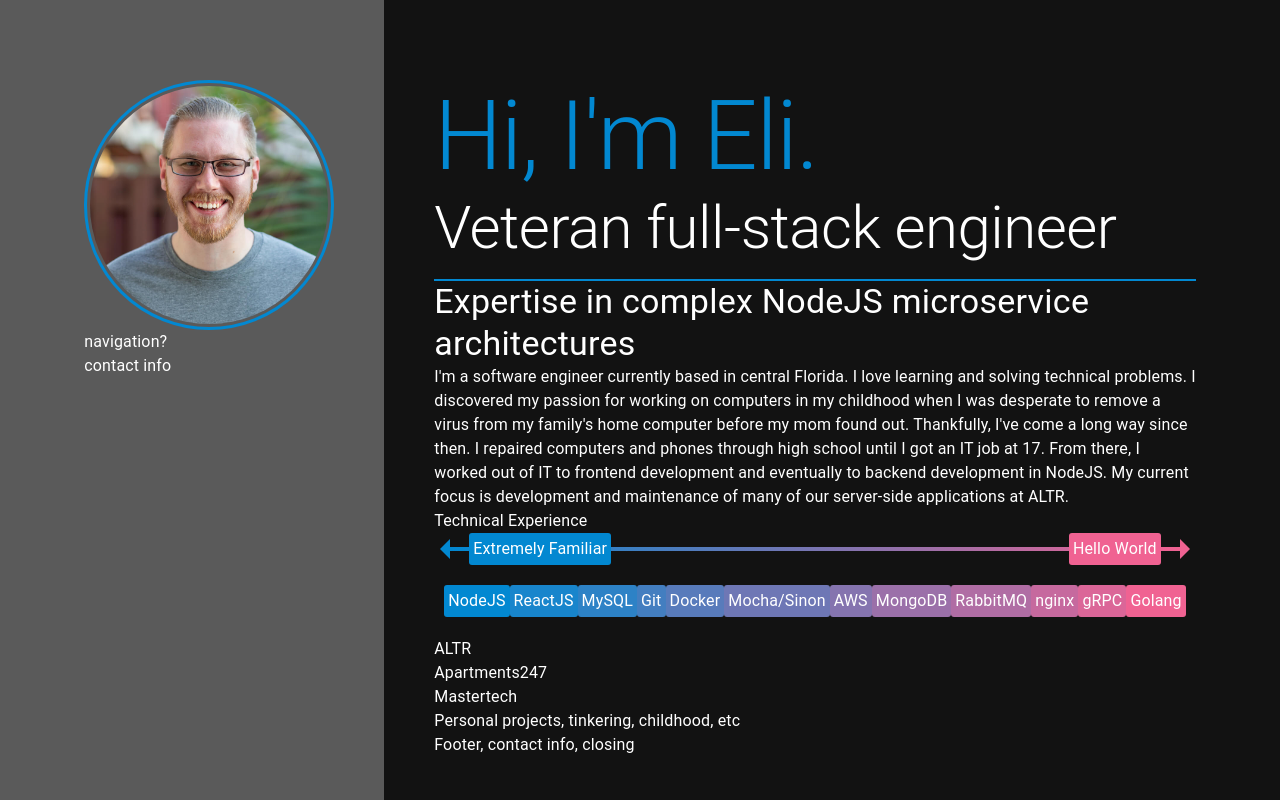
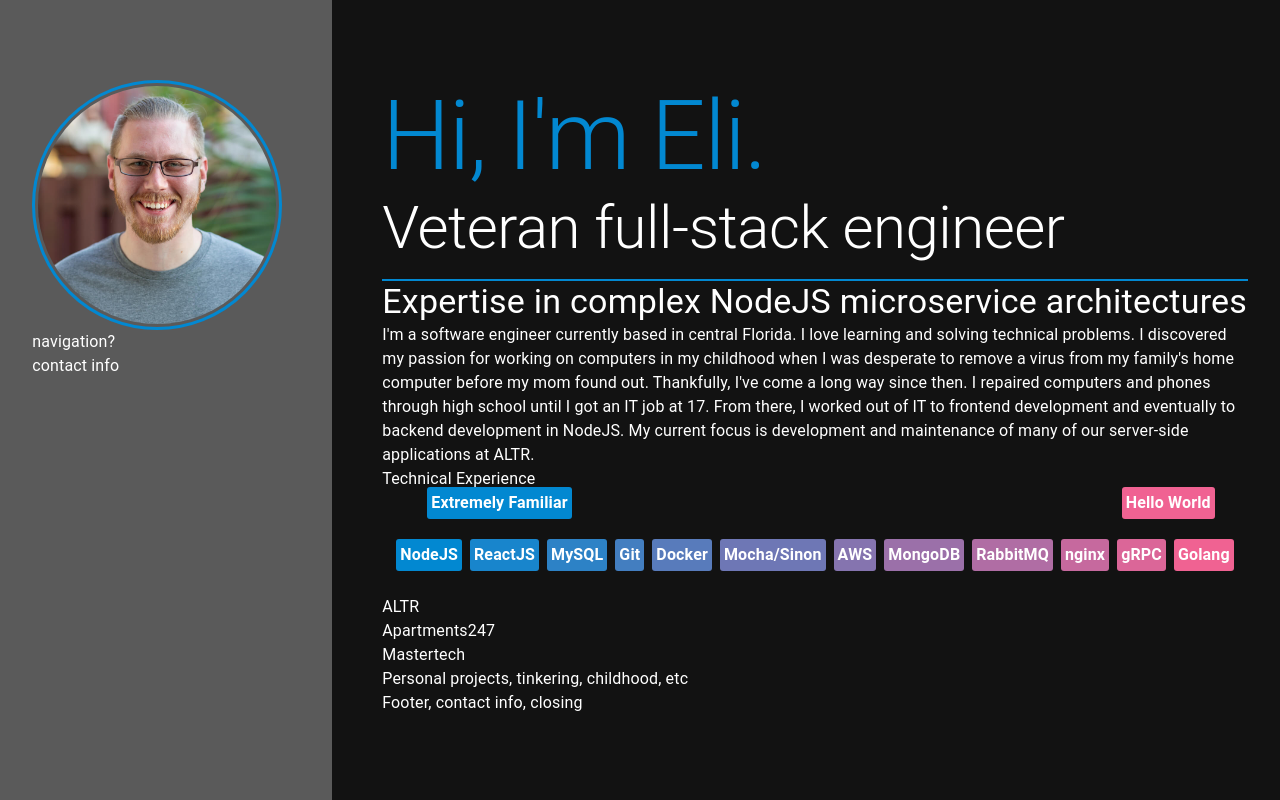
Before and after one commit to seriouslysexy/seriouslysexy, a React app: page / in a window 1280 px wide. Built offline with nearby package versions, Linux system fonts and the light colour scheme.

Commit message:
switched off of @mui/styles which i just discovered was deprecated

```diff
--- a/package.json
+++ b/package.json
@@ -14,7 +14,6 @@
     "@emotion/react": "^11.5.0",
     "@emotion/styled": "^11.3.0",
     "@mui/material": "^5.0.6",
-    "@mui/styles": "^5.0.2",
     "react": "^17.0.2",
     "react-dom": "^17.0.2",
     "react-router-dom": "^6.0.1"
--- a/src/components/introduction.jsx
+++ b/src/components/introduction.jsx
@@ -1,32 +1,28 @@
 import React from "react";
-
-import { makeStyles } from '@mui/styles';
 
 import Box from "@mui/material/Box";
 import Typography from "@mui/material/Typography";
 
-const useStyles = makeStyles(theme => ({
+const styles = {
 	primaryHeader: {
-		fontSize: "6em"
+		// fontSize: "6em"
 	},
 	secondaryHeader: {
-		fontSize: "2.25em",
+		// fontSize: "2.25em",
 		width: "100%",
-		borderBottom: "2px solid " + theme.palette.primary.main,
+		borderBottom: (theme) => "2px solid " + theme.palette.primary.main,
 		paddingBottom: ".25em"
 	},
 	tertiaryHeader: {
-		fontSize: "1.1em"
+		// fontSize: "1.1em"
 	}
-}));
+};
 
 function Introduction(props) {
-	const classes = useStyles();
-
 	return (<Box>
-		<Typography className={classes.primaryHeader} color="primary" variant="h1">Hi, I'm Eli.</Typography>
-		<Typography className={classes.secondaryHeader} variant="h2">Veteran full-stack engineer</Typography>
-		<Typography className={classes.tertiaryHeader} variant="h4">Expertise in complex NodeJS microservice architectures</Typography>
+		<Typography sx={styles.primaryHeader} color="primary" variant="h1">Hi, I'm Eli.</Typography>
+		<Typography sx={styles.secondaryHeader} variant="h2">Veteran full-stack engineer</Typography>
+		<Typography sx={styles.tertiaryHeader} variant="h4">Expertise in complex NodeJS microservice architectures</Typography>
 	</Box>);
 }
 
--- a/src/components/layout/LayoutContainer.jsx
+++ b/src/components/layout/LayoutContainer.jsx
@@ -1,15 +1,13 @@
 import React from "react";
 
 import Box from "@mui/material/Box";
-
-import { makeStyles } from '@mui/styles';
 
 import ProfilePicture from "../profilePicture/ProfilePicture";
 import Introduction from "../introduction";
 import Skills from "../skillsHorizontal";
 import AboutMe from "../aboutMe";
 
-const useStyles = makeStyles({
+const styles = {
 	leftContent: {
 		height: "100%",
 		paddingRight: "50px",
@@ -30,20 +28,18 @@ const useStyles = makeStyles({
 		height: "100%",
 		paddingLeft: "50px"
 	}
-});
+};
 
 function LayoutContainer() {
-	const classes = useStyles();
-
 	return (
 		<Box p="10vh" height="100%" width="100%" display="flex" flexDirection="row" justifyContent="center" alignItems="flex-start">
 			<Box height="100%" width="80%" maxWidth="1200px" display="flex" flexDirection="row" justifyContent="center" alignItems="flex-start">
-				<Box className={classes.leftContent}>
+				<Box sx={styles.leftContent}>
 					<ProfilePicture />
 					<div>navigation?</div>
 					<div>contact info</div>
 				</Box>
-				<Box className={classes.rightContent}>
+				<Box sx={styles.rightContent}>
 					<Introduction />
 					<AboutMe />
 					<Skills />
--- a/src/components/profilePicture/ProfilePicture.jsx
+++ b/src/components/profilePicture/ProfilePicture.jsx
@@ -1,31 +1,27 @@
 import React from "react";
-
-import { makeStyles } from '@mui/styles';
 
 import Box from "@mui/material/Box";
 
 import profilePicture from "../../static/img/profilepicture.jpg";
 
-const useStyles = makeStyles(theme => ({
+const styles = {
 	imgStyles: {
 		borderRadius: "100%",
-		border: `3px solid ${theme.palette.primary.main}`,
+		border: theme => `3px solid ${theme.palette.primary.main}`,
 		padding: "3px",
 		height: "100%",
 		width: "100%"
 	}
-}));
+};
 
 
 function ProfilePicture(props) {
-	const classes = useStyles();
-
 	const size = props.size || "250";
 	const unit = props.unit || "px";
 	const final = size + unit;
 
 	return (<Box sx={{ width: final, height: final }} >
-		<img src={profilePicture} className={classes.imgStyles} />
+		<Box component="img" src={profilePicture} sx={styles.imgStyles} />
 	</Box>);
 }
 
--- a/src/components/skillsHorizontal.jsx
+++ b/src/components/skillsHorizontal.jsx
@@ -1,12 +1,10 @@
 import React from "react";
-
-import { makeStyles, useTheme } from '@mui/styles';
 
 import Grid from "@mui/material/Grid";
 import Box from "@mui/material/Box";
 import Typography from "@mui/material/Typography";
 
-const useStyles = makeStyles(theme => ({
+const styles = {
 	primaryHeader: {
 		fontSize: "6em"
 	},
@@ -29,10 +27,10 @@ const useStyles = makeStyles(theme => ({
 		borderBottom: "10px solid transparent",
 	},
 	leftArrow: {
-		borderRight: "10px solid " + theme.palette.primary.main
+		borderRight: (theme) => "10px solid " + theme.palette.primary.main
 	},
 	rightArrow: {
-		borderLeft: "10px solid " + theme.palette.secondary.main
+		borderLeft: (theme) => "10px solid " + theme.palette.secondary.main
 	},
 	label: {
 		position: "absolute",
@@ -43,16 +41,16 @@ const useStyles = makeStyles(theme => ({
 	},
 	leftLabel: {
 		left: "35px",
-		background: theme.palette.primary.main
+		background: (theme) => theme.palette.primary.main
 	},
 	rightLabel: {
 		right: "35px",
-		background: theme.palette.secondary.main
+		background: (theme) => theme.palette.secondary.main
 	},
 	line: {
 		flex: "1",
 		height: "4px",
-		background: `linear-gradient(to right, ${theme.palette.primary.main}, ${theme.palette.secondary.main})`
+		background: (theme) => `linear-gradient(to right, ${theme.palette.primary.main}, ${theme.palette.secondary.main})`
 	},
 	skills: {
 		padding: "20px 10px"
@@ -64,7 +62,7 @@ const useStyles = makeStyles(theme => ({
 		margin: "4px",
 		borderRadius: "3px"
 	}
-}));
+};
 
 const expert = ["NodeJS", "ReactJS"];
 const experienced = ["MySQL", "Git", "Docker"];
@@ -72,26 +70,29 @@ const comfortable = ["Mocha/Sinon", "AWS", "MongoDB", "RabbitMQ", "nginx", "gRPC
 const beginner = ["Golang"];
 
 function SkillsHorizontal(props) {
-	const classes = useStyles();
-	const theme = useTheme();
-
 	let skills = [...expert, ...experienced, ...comfortable, ...beginner];
 
 	return (<Box>
 		<Typography>Technical Experience</Typography>
 		<Grid container flexDirection="column">
-			<Grid className={classes.legend} item container flexDirection="row" flexWrap="nowrap" alignItems="center" justifyContent="space-between">
-				<div className={classes.arrow + " " + classes.leftArrow} />
-				<Typography className={classes.label + " " + classes.leftLabel}>Extremely Familiar</Typography>
-				<div className={classes.line}></div>
-				<Typography className={classes.label + " " + classes.rightLabel}>Hello World</Typography>
-				<div className={classes.arrow + " " + classes.rightArrow} />
+			<Grid sx={styles.legend} item container flexDirection="row" flexWrap="nowrap" alignItems="center" justifyContent="space-between">
+				<div sx={{...styles.arrow, ...styles.leftArrow}} />
+				<Typography sx={{...styles.label, ...styles.leftLabel}}>Extremely Familiar</Typography>
+				<div sx={styles.line}></div>
+				<Typography sx={{...styles.label, ...styles.rightLabel}}>Hello World</Typography>
+				<div sx={{...styles.arrow, ...styles.rightArrow}} />
 			</Grid>
-			<Grid className={classes.skills} item container flexDirection="row" flexWrap="nowrap" alignItems="center" justifyContent="space-between">
+			<Grid sx={styles.skills} item container flexDirection="row" flexWrap="nowrap" alignItems="center" justifyContent="space-between">
 				{skills.map((skill, idx) => {
 					let pct = Math.round((idx / (skills.length - 1)) * 100);
-					let color = theme.functions.getTransitionColor(theme.palette.primary.main, theme.palette.secondary.main, pct);
-					return <Typography key={"tech-skill" + idx} className={classes.skillBubble} style={{background: color}}>{skill}</Typography>
+					return <Typography
+						key={"tech-skill" + idx}
+						sx={{
+							...styles.skillBubble,
+							background: (theme) => theme.functions.getTransitionColor(theme.palette.primary.main, theme.palette.secondary.main, pct)
+						}}>
+							{skill}
+						</Typography>
 				})}
 			</Grid>
 		</Grid>
```
Also changed, not shown: src/index.ejs, 1 other file (tests, documents, lock files or other folders).
